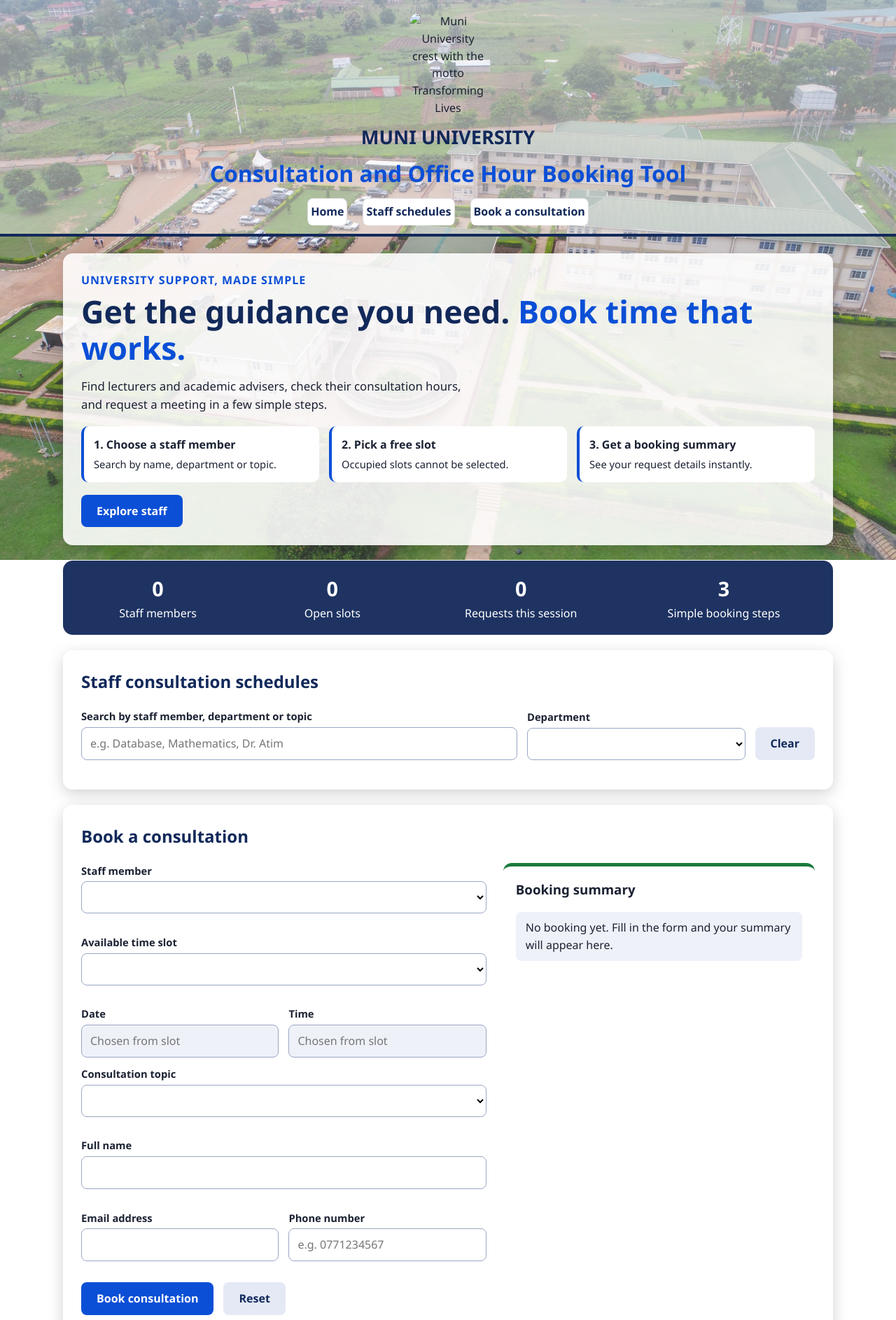
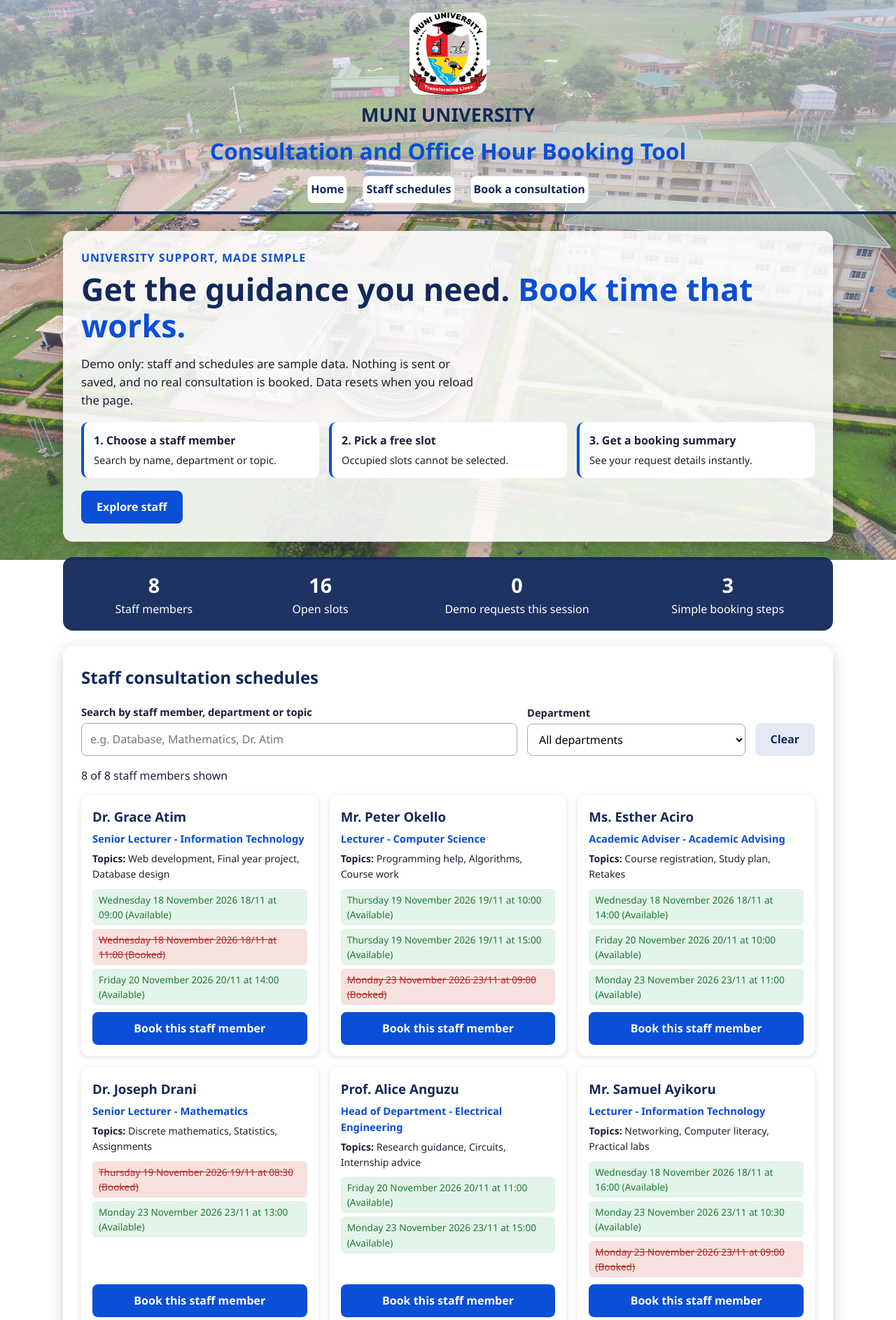
Before and after one commit to luckylockie839-crypto/Group-10-consultation-and-booking-form, a plain HTML site: page index.html in a window 1280 px wide. Shown: the top 1886 px of the page at 70% size. Drawn offline with Linux system fonts and the light colour scheme; files that its build step writes are made by us from their sources; files whose address does not match are found by name.

Commit message:
Fix index.html for browser demo

```diff
--- a/index.html
+++ b/index.html
@@ -5,14 +5,14 @@
   <meta name="viewport" content="width=device-width, initial-scale=1.0">
   <meta name="description" content="Consultation and Office Hour Booking Tool - Muni University, Faculty of TECHNOSCIENCE, Group 10">
   <title>Group 10 | Consultation and Office Hour Booking Tool</title>
-  <link rel="stylesheet" href="css/style.css">
+  <link rel="stylesheet" href="style.css">
 </head>
 <body>
   <div class="bg-image" aria-hidden="true"></div>
   <a class="skip-link" href="#main">Skip to main content</a>
 
   <header class="site-header" id="home">
-    <img class="logo" src="images/muni-logo.png" alt="Muni University crest with the motto Transforming Lives">
+    <img class="logo" src="muni-logo.png" alt="Muni University crest with the motto Transforming Lives">
     <h1 class="org-title">MUNI UNIVERSITY</h1>
     <h2 class="tool-title">Consultation and Office Hour Booking Tool</h2>
     <nav class="main-nav" aria-label="Main navigation">
@@ -28,7 +28,7 @@
     <section class="panel hero" aria-labelledby="hero-title">
       <p class="eyebrow">University support, made simple</p>
       <h2 id="hero-title">Get the guidance you need. <span class="accent">Book time that works.</span></h2>
-      <p class="lead">Find lecturers and academic advisers, check their consultation hours, and request a meeting in a few simple steps.</p>
+      <p class="lead">Demo only: staff and schedules are sample data. Nothing is sent or saved, and no real consultation is booked. Data resets when you reload the page.</p>
       <div class="steps">
         <article class="step"><h3>1. Choose a staff member</h3><p>Search by name, department or topic.</p></article>
         <article class="step"><h3>2. Pick a free slot</h3><p>Occupied slots cannot be selected.</p></article>
@@ -40,7 +40,7 @@
     <ul class="stats" aria-label="Summary figures">
       <li><strong id="statStaff">0</strong><span>Staff members</span></li>
       <li><strong id="statSlots">0</strong><span>Open slots</span></li>
-      <li><strong id="statRequests">0</strong><span>Requests this session</span></li>
+      <li><strong id="statRequests">0</strong><span>Demo requests this session</span></li>
       <li><strong>3</strong><span>Simple booking steps</span></li>
     </ul>
 
@@ -68,12 +68,12 @@
         <form id="bookingForm" novalidate>
           <div class="field">
             <label for="staffSelect">Staff member</label>
-            <select id="staffSelect" required></select>
+            <select id="staffSelect" aria-describedby="err-staffSelect" required></select>
             <span class="error" id="err-staffSelect"></span>
           </div>
           <div class="field">
             <label for="slotSelect">Available time slot</label>
-            <select id="slotSelect" required></select>
+            <select id="slotSelect" aria-describedby="err-slotSelect" required></select>
             <span class="error" id="err-slotSelect"></span>
           </div>
           <div class="row">
@@ -82,29 +82,29 @@
           </div>
           <div class="field">
             <label for="topicSelect">Consultation topic</label>
-            <select id="topicSelect" required></select>
+            <select id="topicSelect" aria-describedby="err-topicSelect" required></select>
             <span class="error" id="err-topicSelect"></span>
           </div>
           <div class="field">
             <label for="fullName">Full name</label>
-            <input type="text" id="fullName" autocomplete="name" required>
+            <input type="text" id="fullName" autocomplete="name" aria-describedby="err-fullName" required>
             <span class="error" id="err-fullName"></span>
           </div>
           <div class="row">
             <div class="field">
               <label for="email">Email address</label>
-              <input type="email" id="email" autocomplete="email" required>
+              <input type="email" id="email" autocomplete="email" aria-describedby="err-email" required>
               <span class="error" id="err-email"></span>
             </div>
             <div class="field">
               <label for="phone">Phone number</label>
-              <input type="tel" id="phone" autocomplete="tel" placeholder="e.g. 0771234567" required>
+              <input type="tel" id="phone" autocomplete="tel" placeholder="e.g. 0771234567" aria-describedby="err-phone" required>
               <span class="error" id="err-phone"></span>
             </div>
           </div>
           <p id="formMessage" class="state" role="alert" hidden></p>
           <div class="row">
-            <button type="submit" class="btn">Book consultation</button>
+            <button type="submit" class="btn">Try demo booking</button>
             <button type="reset" class="btn btn-light" id="resetBtn">Reset</button>
           </div>
         </form>
@@ -122,6 +122,6 @@
     <p>Muni University, FACULTY OF TECHNOSCIENCE</p>
   </footer>
 
-  <script src="js/script.js"></script>
+  <script src="script.js"></script>
 </body>
 </html>
```
